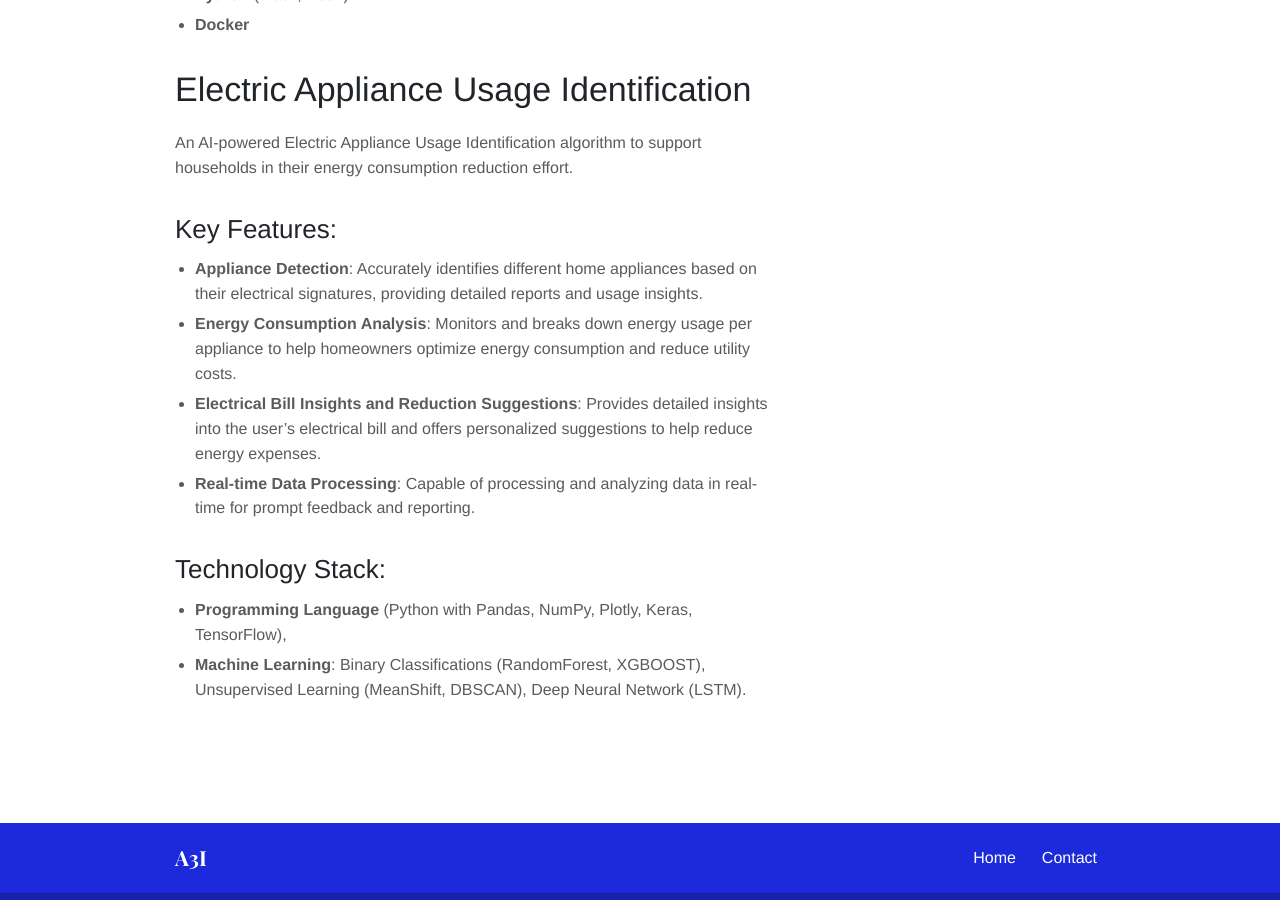
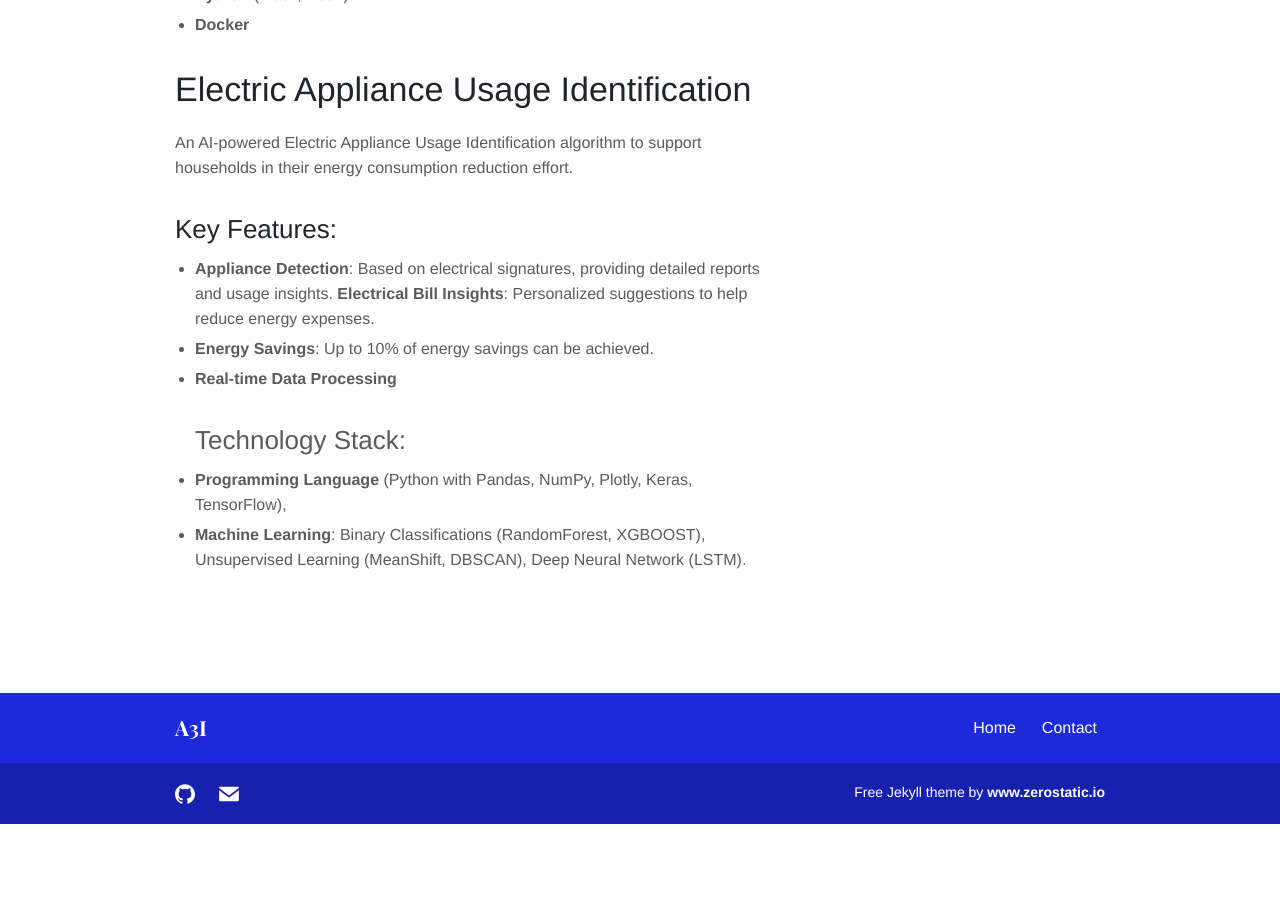
Before and after one commit to A3I-DataScience/A3I-DatScience.github.io, a Jekyll site: the page built from Projects.md, in a window 1280 px wide and 900 px high, scrolled down 1290 px. Built offline with Jekyll 4.4.1, drawn with Linux system fonts in a browser that asks for light colours; after the commit the page ends 2114 px from its top, so only the background shows below that.

Commit message:
refine project page

```diff
--- a/Projects.md
+++ b/Projects.md
@@ -43,11 +43,10 @@ An AI-powered Electric Appliance Usage Identification algorithm to support house
 
 ## Key Features:
 
-- **Appliance Detection**: Accurately identifies different home appliances based on their electrical signatures, providing detailed reports and usage insights.
-- **Energy Consumption Analysis**: Monitors and breaks down energy usage per appliance to help homeowners optimize energy consumption and reduce utility costs.
-- **Electrical Bill Insights and Reduction Suggestions**: Provides detailed insights into the user's electrical bill and offers personalized suggestions to help reduce energy expenses.
-- **Real-time Data Processing**: Capable of processing and analyzing data in real-time for prompt feedback and reporting.
-
+- **Appliance Detection**: Based on electrical signatures, providing detailed reports and usage insights.
+ **Electrical Bill Insights**: Personalized suggestions to help reduce energy expenses.
+- **Energy Savings**: Up to 10% of energy savings can be achieved.
+- **Real-time Data Processing**
 ## Technology Stack:
 
 - **Programming Language** (Python with Pandas, NumPy, Plotly, Keras,  TensorFlow),
```
